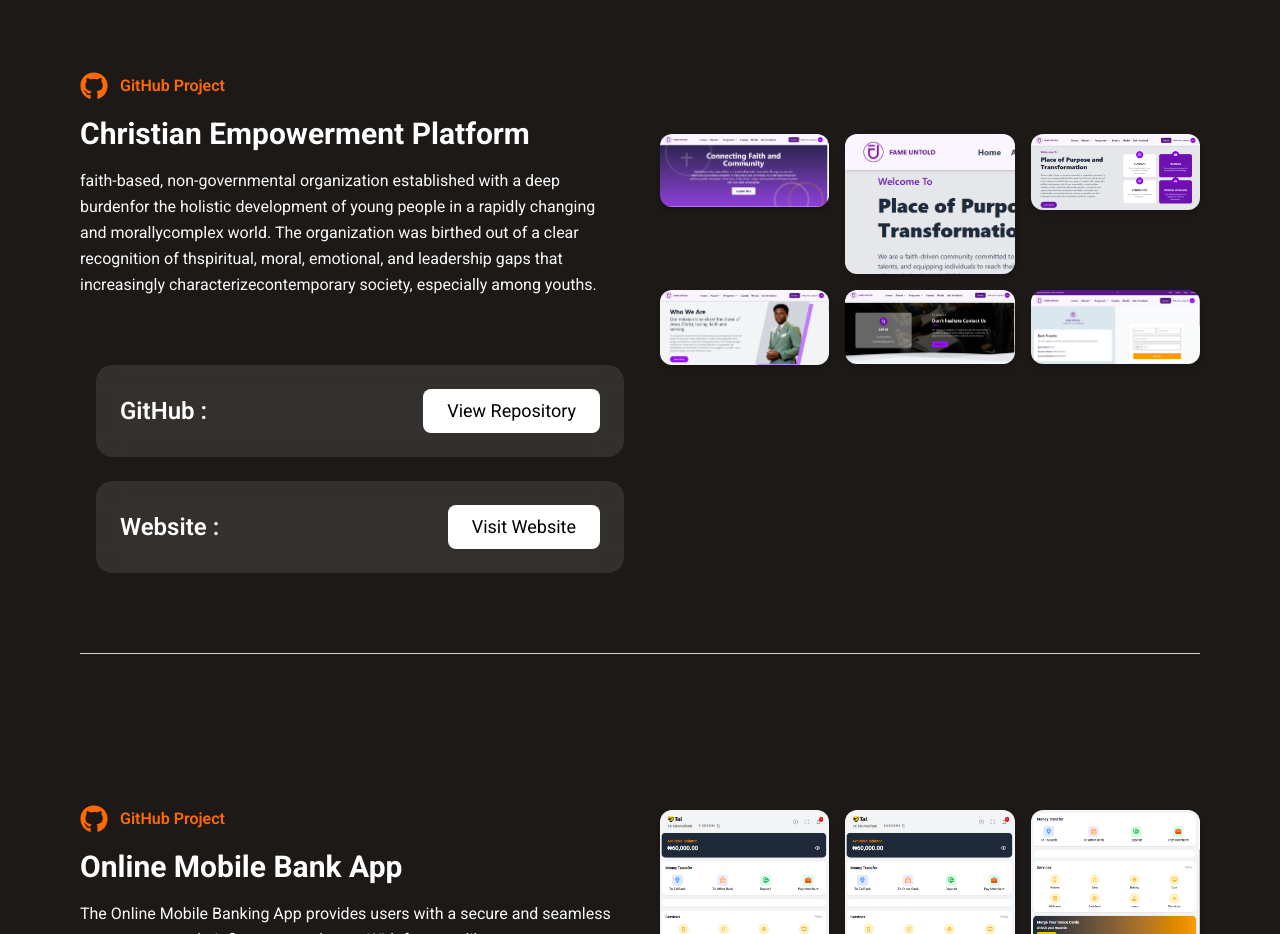
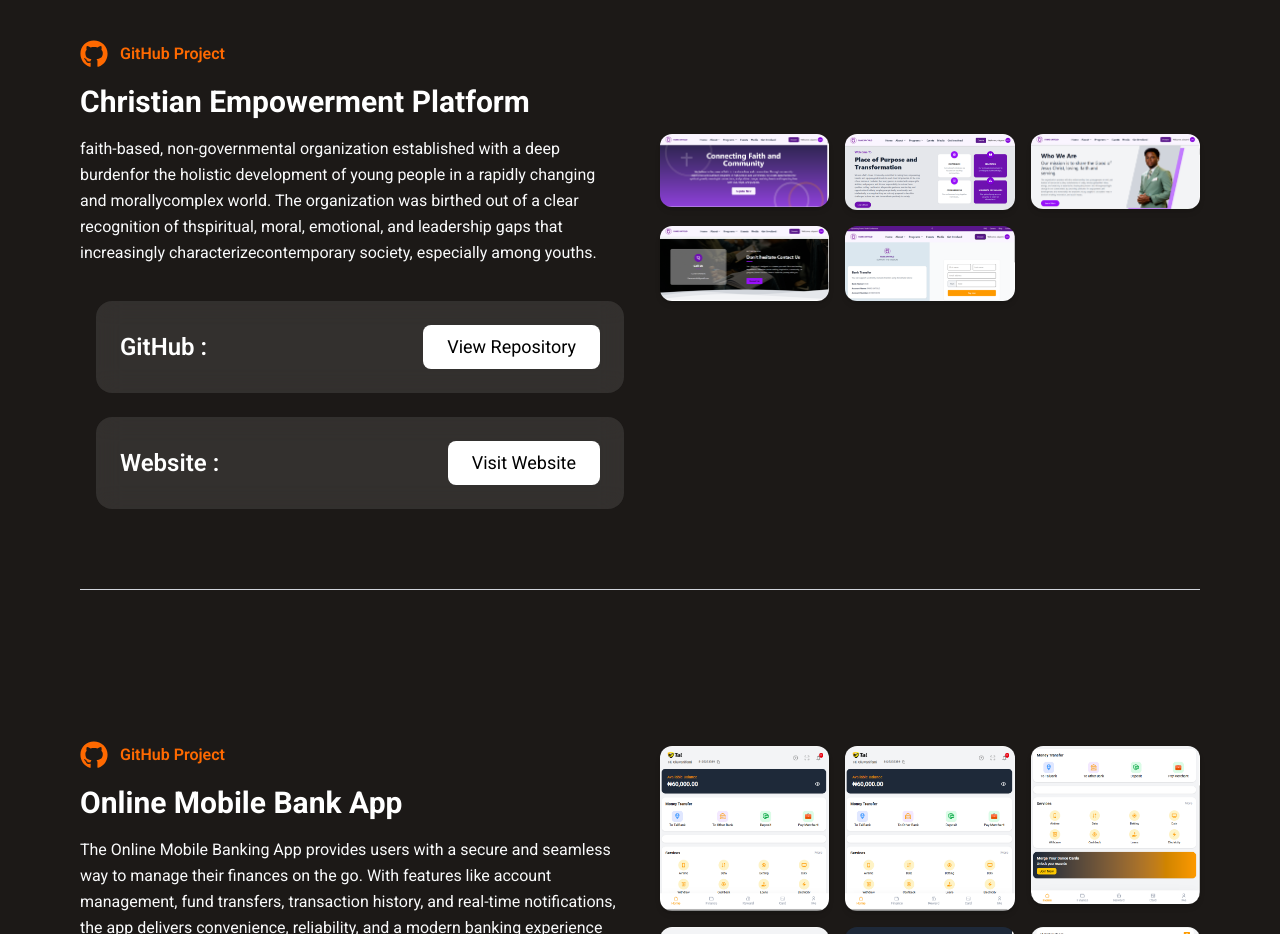
Before and after one commit to omolisa1245/portfolio, a React (Vite) app in the folder portfolio/: page / in a window 1280 px wide. Shown: the part 3420-4354 px from the top of the page. Built offline with nearby package versions, Linux system fonts and the light colour scheme.

Commit message:
fame corrected

```diff
--- a/portfolio/src/Component/Portfolio/Portfolio.jsx
+++ b/portfolio/src/Component/Portfolio/Portfolio.jsx
@@ -192,7 +192,7 @@ const Portfolio = () => {
       <PortfolioSection
         title="Christian Empowerment Platform"
         description="faith-based, non-governmental organization established with a deep burdenfor the holistic development of young people in a rapidly changing and morallycomplex world. The organization was birthed out of a clear recognition of thspiritual, moral, emotional, and leadership gaps that increasingly characterizecontemporary society, especially among youths."
-        images={[fam1, fam2, fam3, fam4, fam7, fam8,]}
+        images={[fam1, fam3, fam4, fam7, fam8,]}
       />
 
       <div className="w-full lg:w-[50%] px-4 ">
```
